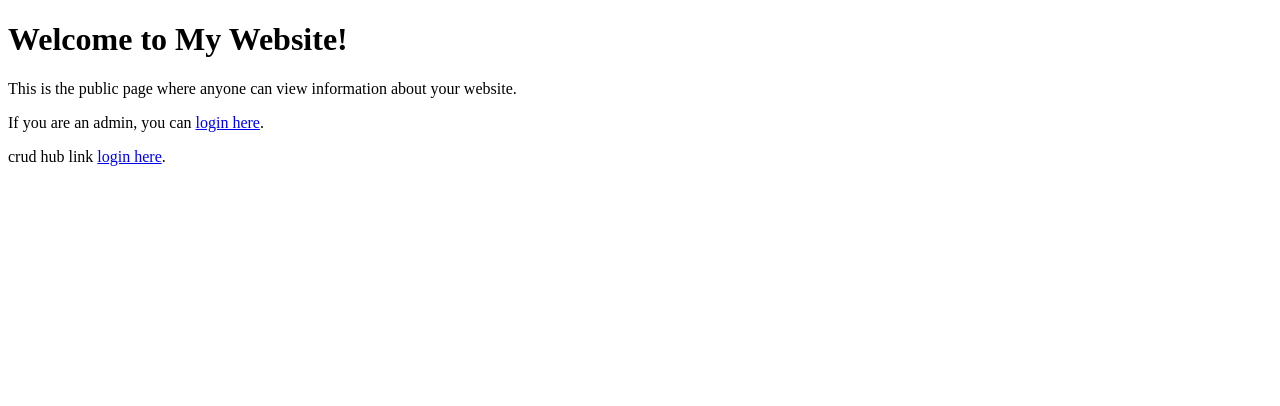
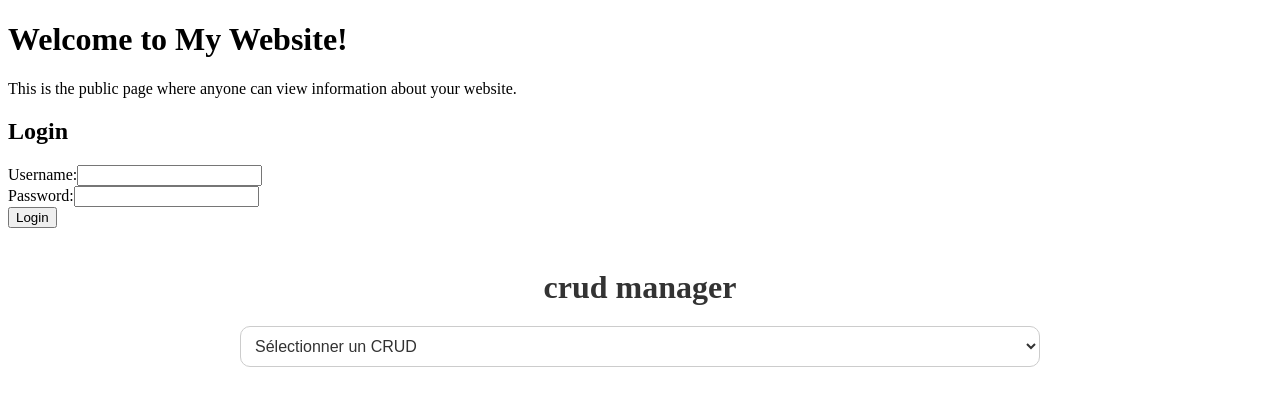
Before and after one commit to raphael-mottelet/professional-portfolio, a React (Create React App) app in the folder frontend/: page / in a window 1280 px wide. Shown: the top 406 px of the page. Built offline with nearby package versions, Linux system fonts and the light colour scheme.

Commit message:
pushing new front for future login

```diff
--- a/frontend/src/components/pages/crud-hub.jsx
+++ b/frontend/src/components/pages/crud-hub.jsx
@@ -16,13 +16,13 @@ function CrudHub() {
 
   return (
     <div className="crud-hub-container">
-      <h1 classname="crud-manager-title">crud manager</h1>
+      <h1 className="crud-manager-title">crud manager</h1>
       <select value={selectedCrud} onChange={handleSelectChange}>
-        <option classname="crud-hub-value" value="">Sélectionner un CRUD</option>
-        <option classname="crud-hub-value" value="education">Education</option>
-        <option classname="crud-hub-value" value="experience">Experience</option>
-        <option classname="crud-hub-value" value="sociallinks">Social Links</option>
-        <option classname="crud-hub-value" value="project">Project</option>
+        <option className="crud-hub-value" value="">Sélectionner un CRUD</option>
+        <option className="crud-hub-value" value="education">Education</option>
+        <option className="crud-hub-value" value="experience">Experience</option>
+        <option className="crud-hub-value" value="sociallinks">Social Links</option>
+        <option className="crud-hub-value" value="project">Project</option>
       </select>
       <div className="crud-display">
         {selectedCrud === 'education' && <EducationPage className="crud-content" />}
--- a/frontend/src/components/pages/experience/experience-crud.jsx
+++ b/frontend/src/components/pages/experience/experience-crud.jsx
@@ -13,7 +13,28 @@ function Homepage() {
   const [activeCrudStyle, setActiveCrudStyle] = useState(null);
   const [isEditPopupOpen, setIsEditPopupOpen] = useState(false); // State for managing edit popup visibility
 
-  const getAllCrudStyle = () => {
+
+
+const getAllCrudStyle = () => {
+  const token = localStorage.getItem('access_token');
+  axios.get(url + 'get_experience/experience/list/', {
+    headers: {
+      Authorization: `Bearer ${token}`
+    }
+  })
+  .then(res => {
+    setCrudStyle(res.data);
+  })
+  .catch(err => {
+    console.error('Error fetching experience data:', err);
+    // Handle error, such as setting a default value for crudStyle or showing an error message
+  });
+};
+
+
+ /* Old constant who took correct url as parameter but didnt took auth tokens
+
+ const getAllCrudStyle = () => {
     axios.get(url + 'get_experience/experience/list/')
       .then(res => {
         setCrudStyle(res.data);
@@ -21,7 +42,7 @@ function Homepage() {
       .catch(err => {
         console.error(err);
       });
-  };
+  };*/
 
   const CrudStyleMarkStatus = task => {
     axios.put(url + `get_experience/experience/${task.id}/update/`, {
@@ -35,17 +56,28 @@ function Homepage() {
   };
 
   const addCrudStyle = () => {
-    axios.post(url + 'get_experience/experience/create/', {
-      'title': inputCrudStyleTitle,
-      'description': inputCrudStyleTitleDescription,
-      'status': inputCrudStyleStatus
-    }).then(res => {
+    const token = localStorage.getItem('access_token');
+    axios.post(
+      url + 'get_experience/experience/create/',
+      {
+        title: inputCrudStyleTitle,
+        description: inputCrudStyleTitleDescription,
+        status: inputCrudStyleStatus
+      },
+      {
+        headers: {
+          Authorization: `Bearer ${token}`
+        }
+      }
+    )
+    .then(res => {
       const newCrudStyle = res.data;
       setCrudStyle(prevCrudStyle => [...prevCrudStyle, newCrudStyle]);
       setInputCrudStyleTitle('');
       setInputCrudStyleTitleDescription('');
       setInputCrudStyleStatus('ongoing'); // Reset status after adding
-    }).catch(err => {
+    })
+    .catch(err => {
       console.error(err);
     });
   };
@@ -130,7 +162,7 @@ function Homepage() {
       <div className='crud-style-container'>
         <ul>
           {
-            crudStyle.map(task => {
+            Array.isArray(crudStyle) && crudStyle.map(task => {
               return (
                 <div className='crud-style-content' key={task.id}>
                   <div className='crud-style-title'>
--- a/frontend/src/components/pages/homepage.jsx
+++ b/frontend/src/components/pages/homepage.jsx
@@ -2,14 +2,17 @@
 
 import React from 'react';
 import { Link } from 'react-router-dom';
+import './pages-style/homepage.css'
+import UserLogin from './login/userlogin'
+import CrudHub from './crud-hub';
 
 const Homepage = () => {
     return (
         <div>
-            <h1>Welcome to My Website!</h1>
-            <p>This is the public page where anyone can view information about your website.</p>
-            <p>If you are an admin, you can <Link to="/login">login here</Link>.</p>
-            <p>crud hub link <Link to="/crudhub">login here</Link>.</p>
+            <h1 className='homepage-title'>Welcome to My Website!</h1>
+            <p className='homepage-content'>This is the public page where anyone can view information about your website.</p>
+            <UserLogin></UserLogin>
+            <CrudHub></CrudHub>
         </div>
     );
 };
--- a/frontend/src/components/pages/login/userlogin.jsx
+++ b/frontend/src/components/pages/login/userlogin.jsx
@@ -1,18 +1,22 @@
-// Login.js
-import React, { useState } from 'react';
+import React, { useState, useEffect } from 'react';
 import axios from 'axios';
 
-function Login() {
+const Login = ({ setLoggedIn }) => {
+    const url = 'http://127.0.0.1:8000/';
     const [username, setUsername] = useState('');
     const [password, setPassword] = useState('');
 
-    const handleSubmit = async (e) => {
+    const handleLogin = async (e) => {
         e.preventDefault();
         try {
-            const response = await axios.post('/api/login/', { username, password });
-            localStorage.setItem('token', response.data.token);
-            // Redirect to dashboard or home page
-            window.location.href = '/dashboard';
+            const response = await axios.post(url + 'login/', {
+                username: username,
+                password: password
+            });
+            const { access_token } = response.data;
+            localStorage.setItem('access_token', access_token);
+            axios.defaults.headers.common['Authorization'] = `Bearer ${access_token}`; // Set token in headers
+            setLoggedIn(true);
         } catch (error) {
             console.error('Login failed:', error);
         }
@@ -21,13 +25,50 @@ function Login() {
     return (
         <div>
             <h2>Login</h2>
-            <form onSubmit={handleSubmit}>
-                <input type="text" placeholder="Username" value={username} onChange={(e) => setUsername(e.target.value)} />
-                <input type="password" placeholder="Password" value={password} onChange={(e) => setPassword(e.target.value)} />
+            <form onSubmit={handleLogin}>
+                <div>
+                    <label htmlFor="username">Username:</label>
+                    <input type="text" id="username" value={username} onChange={(e) => setUsername(e.target.value)} />
+                </div>
+                <div>
+                    <label htmlFor="password">Password:</label>
+                    <input type="password" id="password" value={password} onChange={(e) => setPassword(e.target.value)} />
+                </div>
                 <button type="submit">Login</button>
             </form>
         </div>
     );
-}
+};
 
-export default Login;
+const App = () => {
+    const [loggedIn, setLoggedIn] = useState(false);
+
+    useEffect(() => {
+        const token = localStorage.getItem('access_token');
+        if (token) {
+            // Check if token is still valid (optional)
+            setLoggedIn(true);
+        }
+    }, []);
+
+    const handleLogout = () => {
+        localStorage.removeItem('access_token');
+        setLoggedIn(false);
+    };
+
+    return (
+        <div>
+            {loggedIn ? (
+                <div>
+                    <h2>Welcome User!</h2>
+                    <button onClick={handleLogout}>Logout</button>
+                    {/* Add your protected routes or components here */}
+                </div>
+            ) : (
+                <Login setLoggedIn={setLoggedIn} />
+            )}
+        </div>
+    );
+};
+
+export default App;
```
Also changed, not shown: frontend/src/components/pages/pages-style/homepage.css (added).
